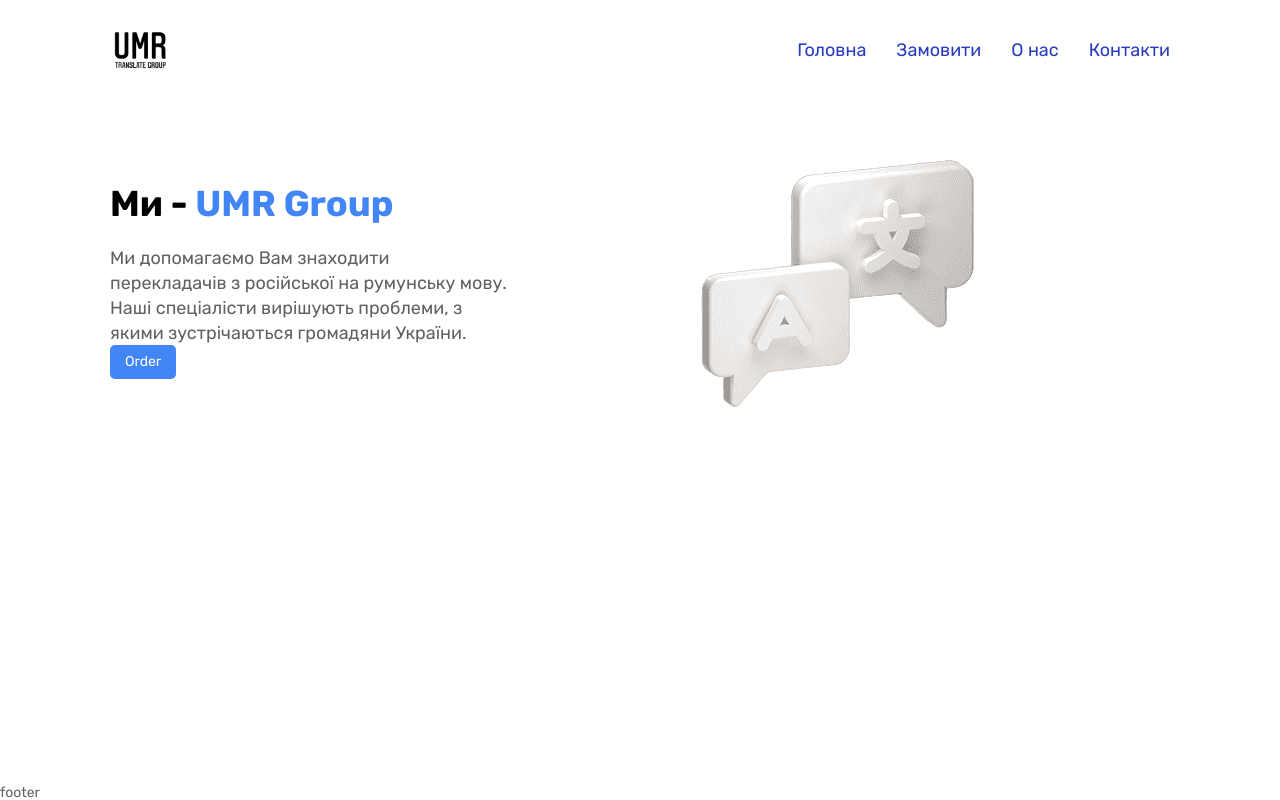
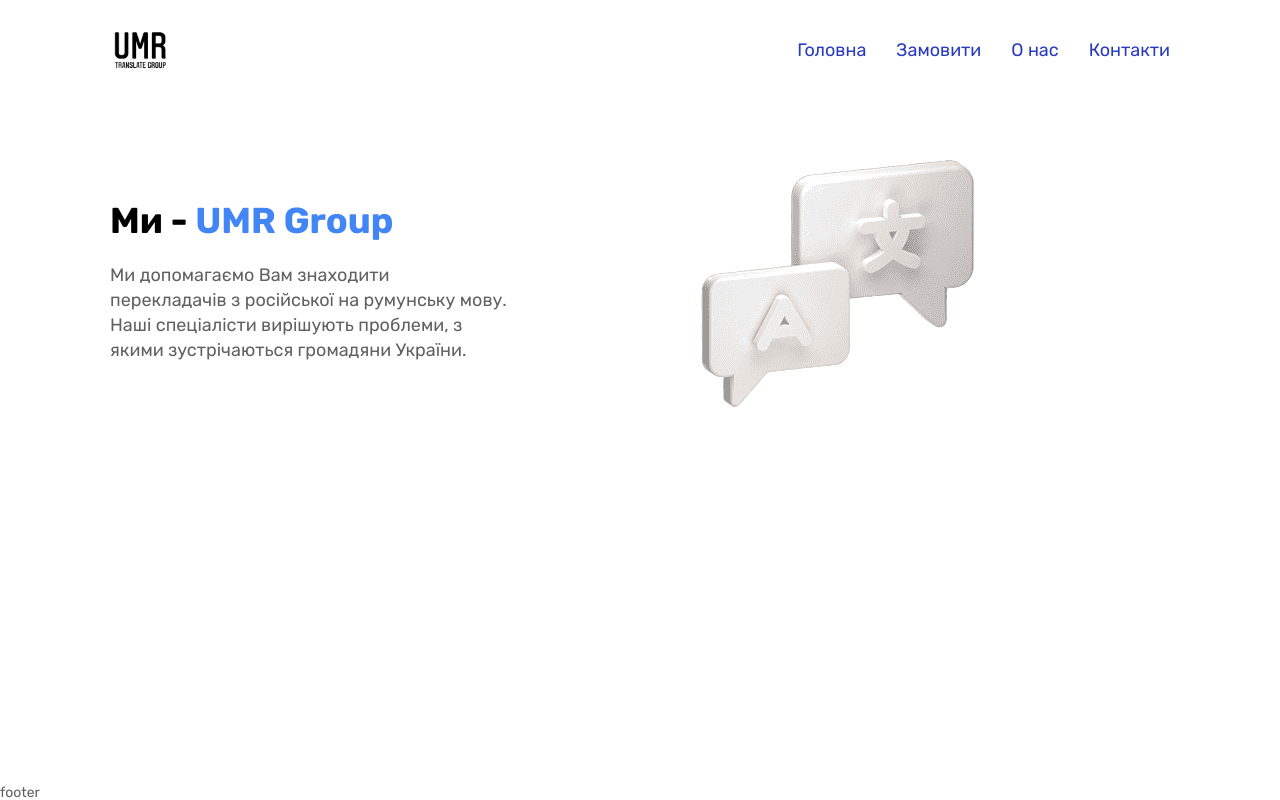
Before and after one commit to Alekseypavlov14/umr-group, a React (Create React App) app: page / in a window 1280 px wide. Built offline with nearby package versions, Linux system fonts and the light colour scheme.

Commit message:
remove button from home page

```diff
--- a/src/pages/Home/Home.tsx
+++ b/src/pages/Home/Home.tsx
@@ -1,6 +1,4 @@
 import { FC } from 'react'
-import { useNavigate } from 'react-router-dom'
-import { Button } from '../../components/Button/Button'
 import { Container } from '../../components/Container/Container'
 import { TextBlock } from '../../components/TextBlock/TextBlock'
 import image from './../../assets/images/translator.png'
@@ -9,8 +7,6 @@
 interface HomeProps {}
 
 const Home: FC<HomeProps> = () => {
-  const navigate = useNavigate()
-
   return (
     <div className={styles.Home}>
       <Container>
@@ -23,14 +19,6 @@
               румунську мову. Наші спеціалісти вирішують проблеми, з якими зустрічаються
               громадяни України.
               "
-            />
-            <Button
-              href='/order'
-              children='Order'
-              onClick={(e) => {
-                e.preventDefault()
-                navigate('/order')
-              }}
             />
           </div>
           <img
```
